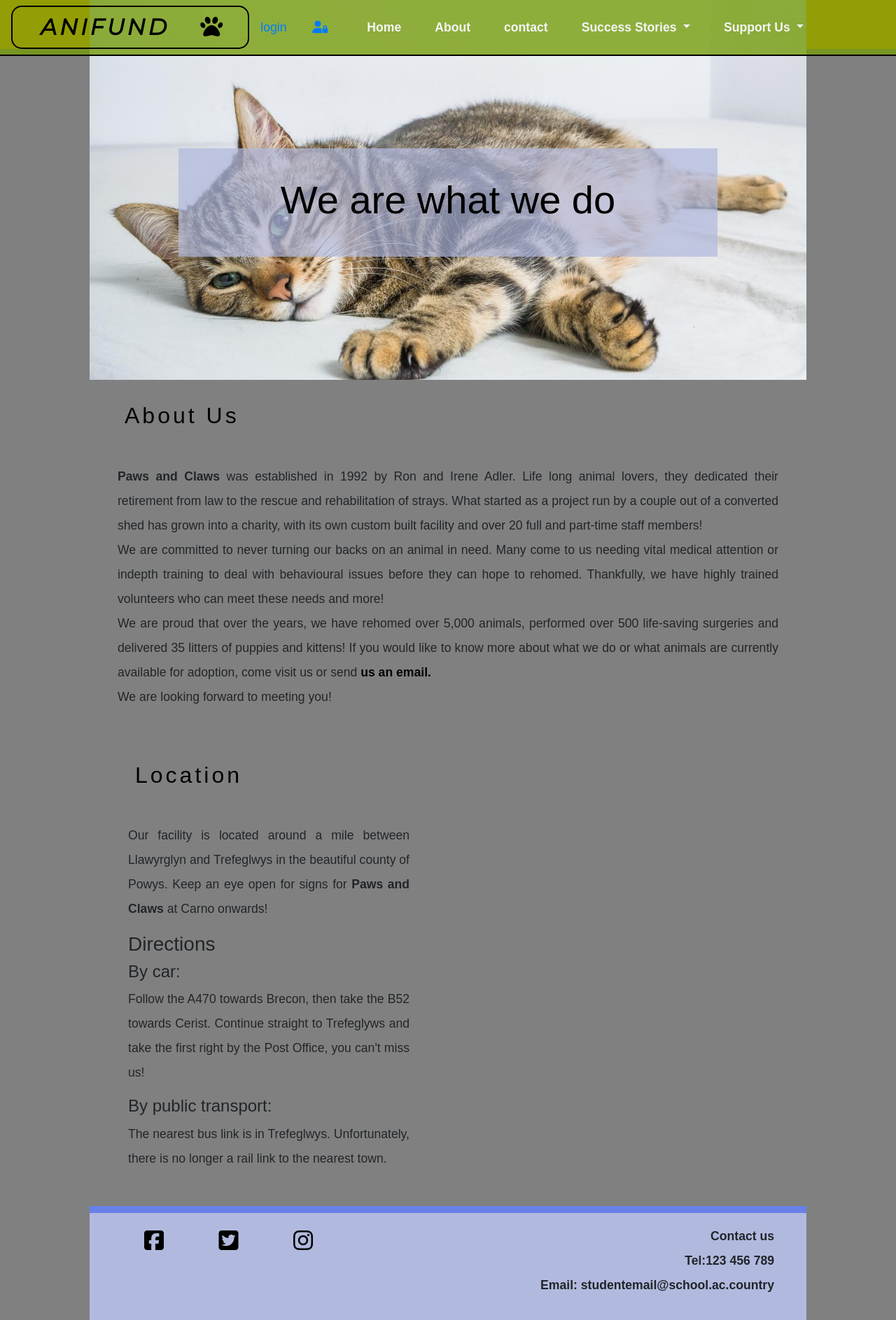
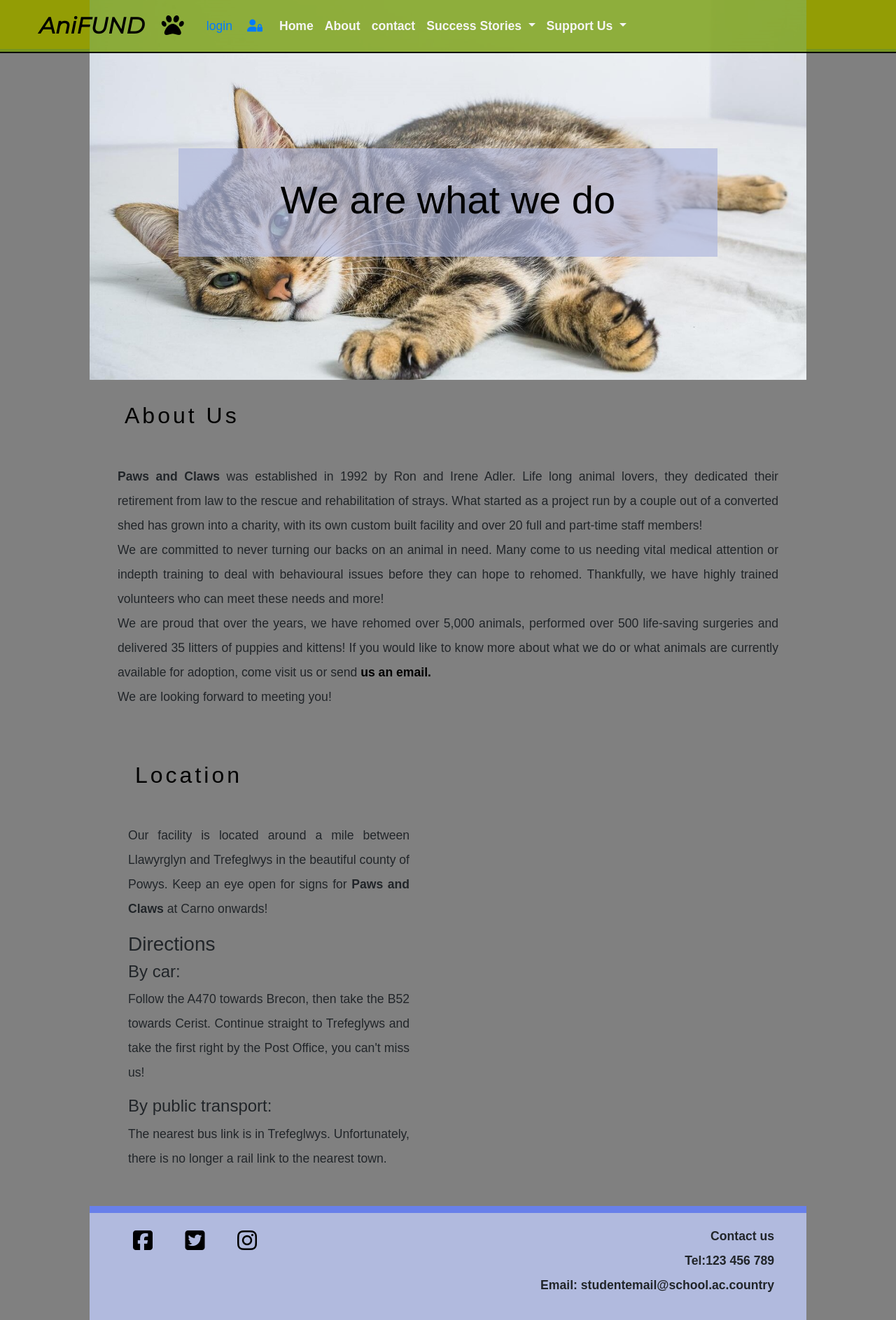
Before and after one commit to patrick-amusivwa/anifund, a PHP site: page /about.html in a window 1280 px wide. Shown: the whole page at 70% size. Run offline with PHP 8.4, Linux system fonts and the light colour scheme; some libraries are stand-ins or nearby versions.

Commit message:
styling the navbar

```diff
--- a/about.html
+++ b/about.html
@@ -18,7 +18,7 @@
     <link rel="stylesheet" href="https://use.fontawesome.com/releases/v5.6.3/css/all.css" integrity="sha384-UHRtZLI+pbxtHCWp1t77Bi1L4ZtiqrqD80Kn4Z8NTSRyMA2Fd33n5dQ8lWUE00s/" crossorigin="anonymous" />
     <link rel="stylesheet" href="assets/css/style.css">
     <link rel="icon" href="favicon.ico" type="image/x-icon">
-    <title>animal crowdfund ||about</title>
+    <title>animal crowdfund ||about </title>
     <script src="https://kit.fontawesome.com/4dd090434a.js" crossorigin="anonymous"></script>
 </head>
 
@@ -26,8 +26,8 @@
    <!-- ||NAVBAR -->
     <header>
         <nav class="navbar navbar-expand-lg navbar-custom fixed-top">
-            <a class="navbar-brand" href="index.html">ANIfund <i class="fas fa-paw" aria-hidden="true"></i></a>
-            <span class="nowrap"> <a href="index.html">login <i class="fa-solid fa-user-lock"></i></span></a>
+            <a class="navbar-brand" href="index.html">AniFUND <i class="fas fa-paw" aria-hidden="true"></i></a>
+            <span class="nowrap" class="login" class="navbar-brand"> <a href="index.html">login <i class="fa-solid fa-user-lock"></i></span></a>
             <button class="navbar-toggler navbar-light" type="button" data-toggle="collapse"
                 data-target="#navbarSupportedContent" aria-controls="navbarSupportedContent" aria-expanded="false"
                 aria-label="Toggle navigation">
--- a/assets/css/style.css
+++ b/assets/css/style.css
@@ -87,9 +87,7 @@ body {
     padding:0 10%;
      min-height:100vh;
 }
-.nowrap{
-    white-space:nowrap;
-}
+
 .row {
     margin-right:var(--MARGINR);
     margin-left: var(--MARGINL);
@@ -152,15 +150,11 @@ nav {
     font-family: var(--FF-HEADINGS);
     font-family: var(-FF);
     font-size: var(--FFH);
-    letter-spacing: 0.25rem;
-   background-color:var(--HELP);
-    padding-left:40px;
+     padding-left:40px;
     color:black;
-    text-transform:uppercase;
     font-weight:bolder;
     font-style:oblique;
-    border:2px solid var(--FC);
-    border-radius:15px;
+
 
 }
 
@@ -182,9 +176,6 @@ nav {
 li a {
     color:var(--hover);
     font-weight: bold;
-    padding: 1.5rem;
- display:inline-block;
- margin-inline:1rem;
 }
 li a:focus,li a:focus-within, li a:active {
     border:3px solid black;
@@ -201,7 +192,12 @@ transition: all .7s linear;
 
 i{
     display:inline-block;
-    margin-inline:2rem;
+    margin-inline:1rem;
+}
+
+ul{
+    display:flex;
+    justify-content:flex-end;
 }
 
 
```
